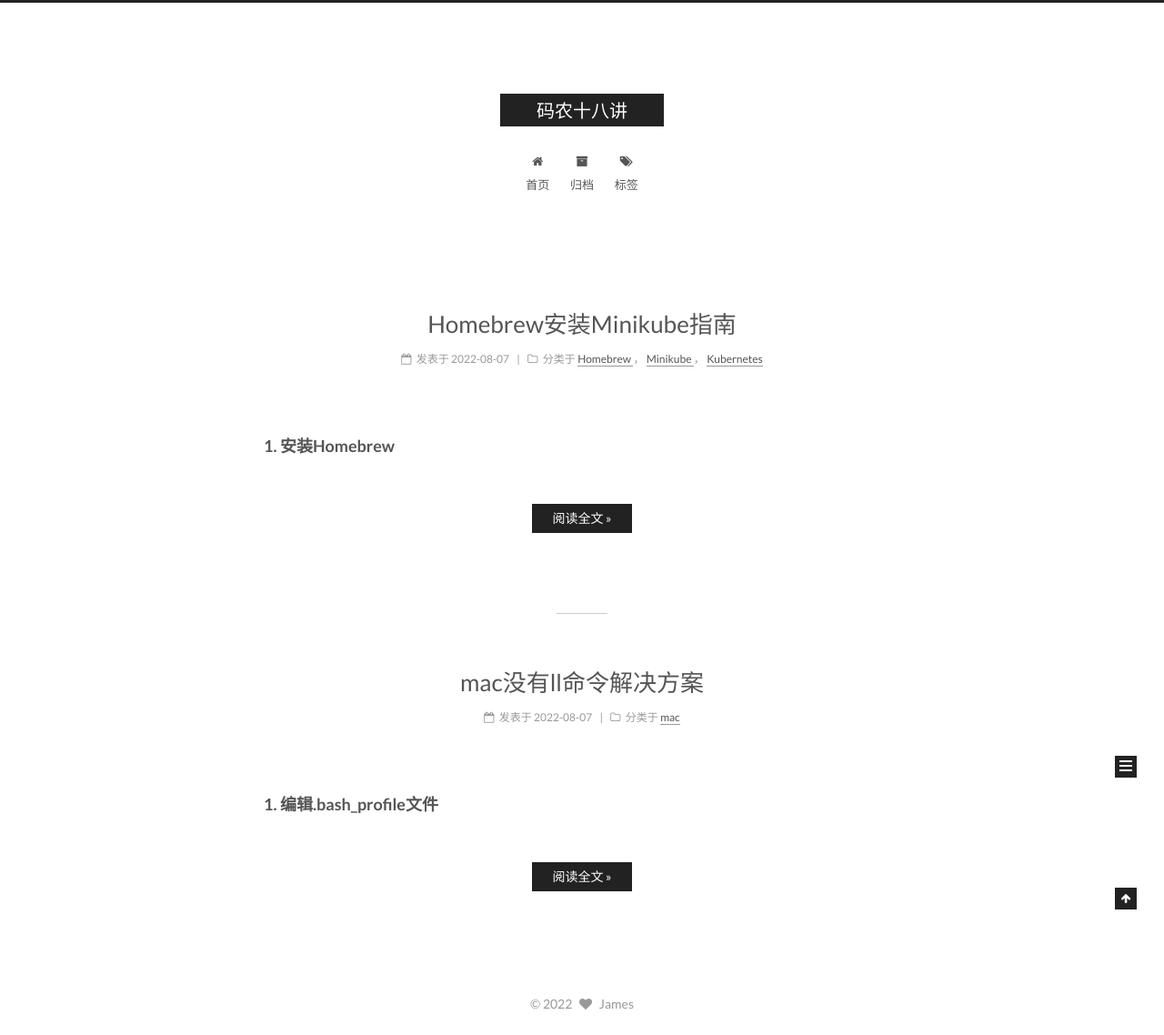
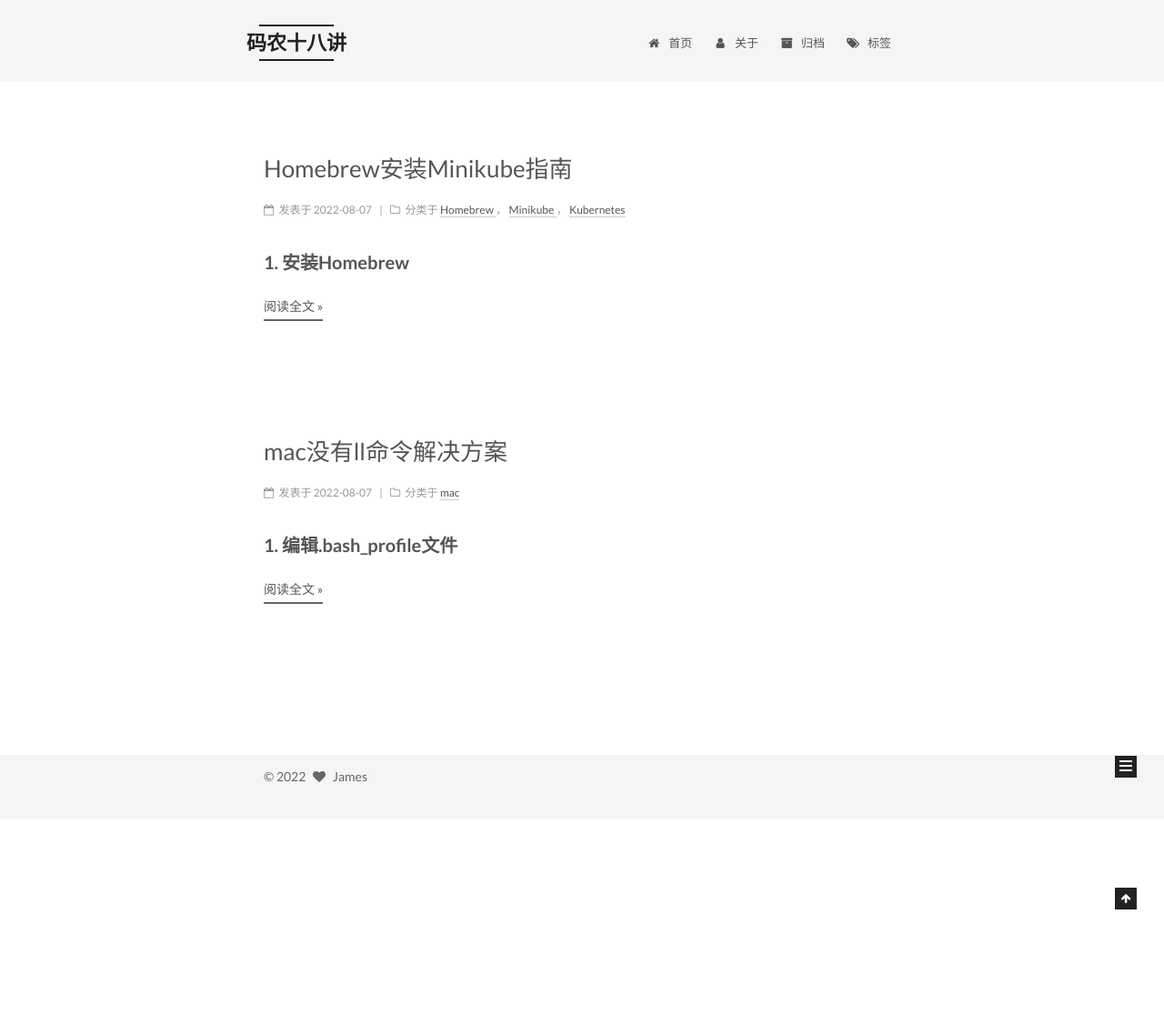
Before and after one commit to ChangNingbo/james.github.io, a Jekyll site: the page built from index.html, in a window 1280 px wide. Shown: the whole page at 91% size. Built offline with Jekyll 4.4.1, drawn with Linux system fonts in a browser that asks for light colours; the list of posts is cut into pages by our own code; after the commit the page ends 900 px from its top, so only the background shows below that.

Commit message:
modify file

```diff
--- a/_config.yml
+++ b/_config.yml
@@ -84,7 +84,7 @@ keywords: "James, blog"
 # Set rss to false to disable feed link.
 # Leave rss as empty to use site's feed link.
 # Set rss to specific value if you have burned your feed already.
-rss: false
+rss: true
 
 # Specify the date when the site was setup
 #since: 2015
@@ -119,7 +119,7 @@ index_with_subtitle: false
 menu:
   home: /
   #categories: /categories/
-  #about: /about/
+  about: /about/
   archives: /archives/
   tags: /tags/
   #sitemap: /sitemap.xml
@@ -151,8 +151,8 @@ menu_icons:
 # ---------------------------------------------------------------
 
 # Schemes
-scheme: Muse
-#scheme: Mist
+#scheme: Muse
+scheme: Mist
 #scheme: Pisces
 
 
```
